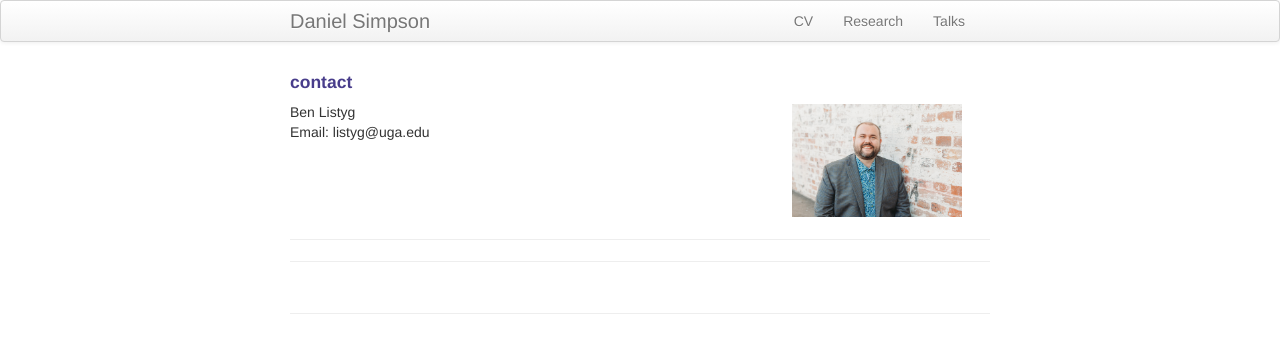
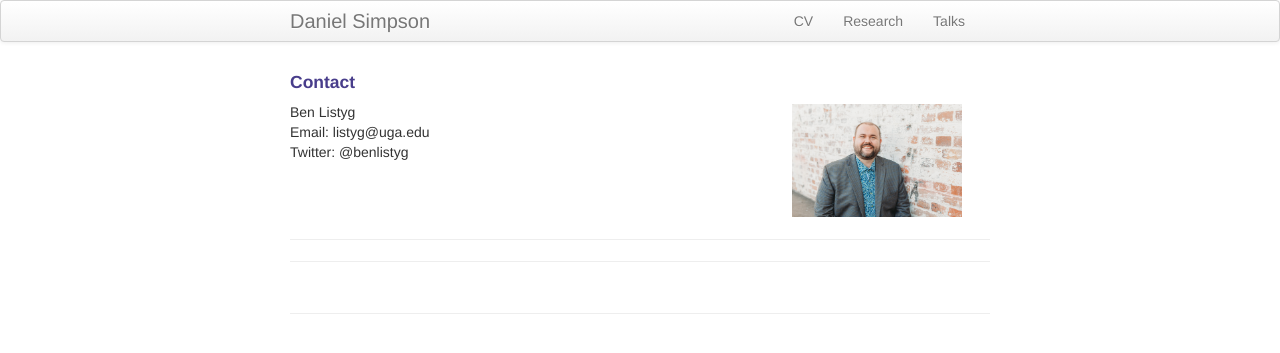
Before and after one commit to BListyg/benlistyg.github.io, a Jekyll site: the page built from index.md, in a window 1280 px wide. Shown: the top 353 px of the page. Built offline with Jekyll 4.4.1, drawn with Linux system fonts in a browser that asks for light colours.

Commit message:
Update index.md

```diff
--- a/index.md
+++ b/index.md
@@ -6,12 +6,13 @@ keywords: Occupational Choice, Vocational Interests, Psychometrics
 ---
 
 <div class="container">
-<h4><a name="Contact"></a>contact</h4>
+<h4><a name="Contact"></a>Contact</h4>
 
     <div class="row-fluid">
         <div class="span5">
             Ben Listyg<br/>
             Email: listyg@uga.edu<br/>
+            Twitter: @benlistyg<br/>
         </div>
 
         <div class="span2">
```
